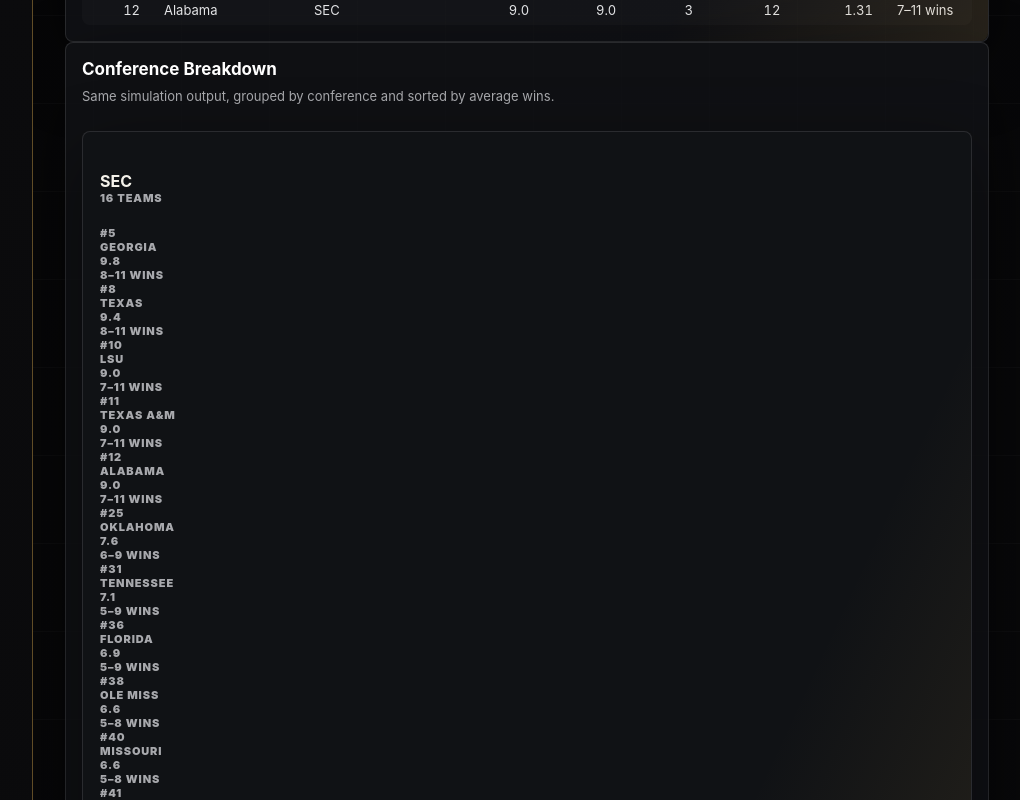
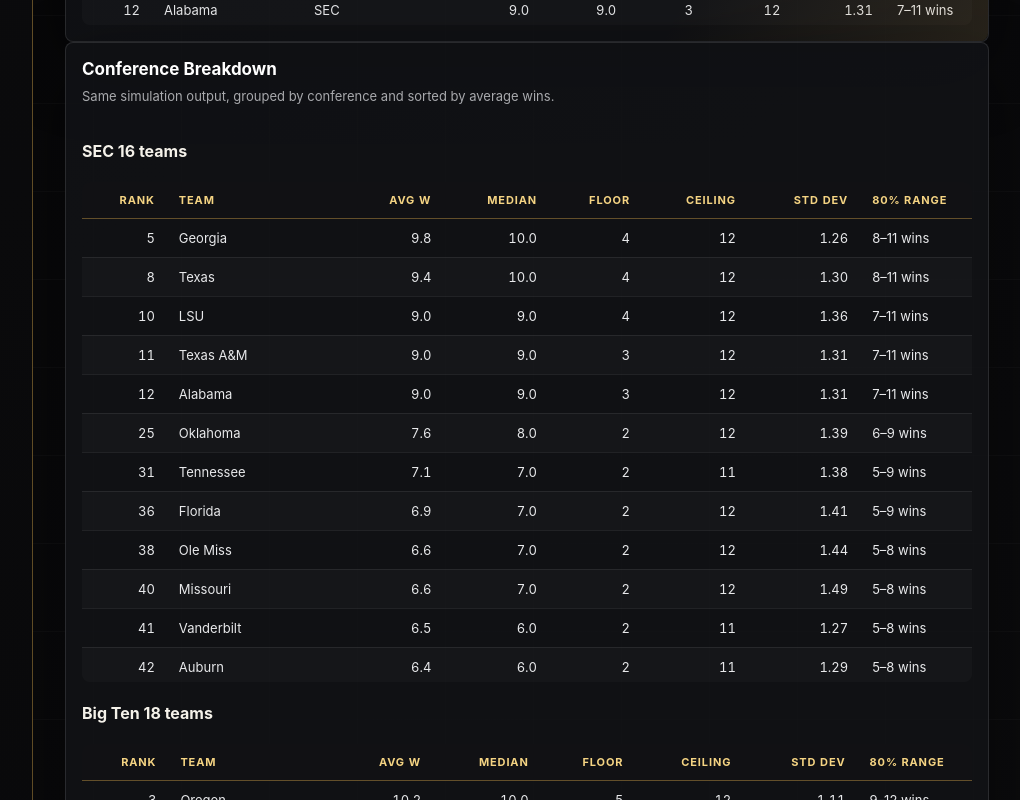
Before and after one commit to rembot2/cfb-model-app, a Next.js app: page /monte-carlo in a window 1280 px wide. Shown: the part 1040-1840 px from the top of the page, without its empty margins (259-1279 px from the left). Built offline with nearby package versions, Linux system fonts and the light colour scheme.

Commit message:
Update page.tsx

```diff
--- a/app/monte-carlo/page.tsx
+++ b/app/monte-carlo/page.tsx
@@ -4,12 +4,13 @@
   PLAYOFF_PICTURE,
   SIMULATIONS,
   TEAM_SIMS,
-  WIN_DISTRIBUTIONS
+  WIN_DISTRIBUTIONS,
+  type WinDistribution
 } from '@/lib/data/monte-carlo-2025';
 
-const SEGMENT_COLORS = [
-  '#8a6a2b', '#b4863a', '#d8a84e', '#f5d483', '#e9c46a', '#d7d9dc', '#a8a9ad'
-];
+const DIST_WIN_VALUES = Array.from(
+  new Set(WIN_DISTRIBUTIONS.flatMap(team => team.dist.map(d => d.wins)))
+).sort((a, b) => a - b);
 
 export default function MonteCarloPage() {
   const top = TEAM_SIMS[0];
@@ -62,70 +63,58 @@
         />
       </section>
 
-      <section className="panel">
+      <section className="panel table-panel">
         <div className="panel-header">
           <div>
             <h3>Conference Breakdown</h3>
             <p className="page-subtitle">Same simulation output, grouped by conference and sorted by average wins.</p>
           </div>
         </div>
-        <div className="conference-grid">
         {CONFERENCE_ORDER.map(conf => {
           const teams = TEAM_SIMS.filter(t => t.conference === conf).sort((a, b) => b.avgW - a.avgW);
           return (
-              <div className="conference-card card" key={conf}>
-                <h4>{conf}<span>{teams.length} teams</span></h4>
-                <div className="conference-team-list">
-                  {teams.map(t => (
-                    <div className="conference-team-row" key={t.team}>
-                      <span className="ct-rank">#{t.rank}</span>
-                      <span className="ct-name">{t.team}</span>
-                      <span className="ct-avg">{t.avgW.toFixed(1)}</span>
-                      <span className="ct-range">{t.range80}</span>
-                    </div>
-                  ))}
-                </div>
+            <div className="backtest-season-panel" key={conf}>
+              <h4 className="conference-table-heading">{conf} <span>{teams.length} teams</span></h4>
+              <Table
+                rows={teams}
+                columns={[
+                  { label: 'Rank', className: 'num', render: row => String(row.rank) },
+                  { label: 'Team', render: row => row.team },
+                  { label: 'Avg W', className: 'num', render: row => row.avgW.toFixed(1) },
+                  { label: 'Median', className: 'num', render: row => row.med.toFixed(1) },
+                  { label: 'Floor', className: 'num', render: row => String(row.floor) },
+                  { label: 'Ceiling', className: 'num', render: row => String(row.ceiling) },
+                  { label: 'Std Dev', className: 'num', render: row => row.stdDev.toFixed(2) },
+                  { label: '80% Range', render: row => row.range80 }
+                ]}
+              />
             </div>
           );
         })}
-        </div>
       </section>
 
-      <section className="panel">
+      <section className="panel table-panel">
         <div className="panel-header">
           <div>
             <h3>Win Total Probability Distributions</h3>
-            <p className="page-subtitle">Top 20 teams. Each bar shows the share of simulated seasons landing on each win total.</p>
+            <p className="page-subtitle">Top 20 teams. Share of the {SIMULATIONS.toLocaleString()} simulated seasons landing on each win total.</p>
           </div>
         </div>
-        <div className="dist-list">
-          {WIN_DISTRIBUTIONS.map(team => (
-            <div className="dist-row" key={team.team}>
-              <div className="dist-name">
-                {team.team}
-                <small>{team.avgW.toFixed(1)} avg wins</small>
-              </div>
-              <div className="dist-track" title={team.dist.map(d => `${d.wins}W: ${d.pct}%`).join(' · ')}>
-                {team.dist.map((d, i) => (
-                  <div
-                    key={d.wins}
-                    className="dist-segment"
-                    style={{ width: `${d.pct}%`, background: SEGMENT_COLORS[i % SEGMENT_COLORS.length] }}
-                  >
-                    {d.pct >= 8 ? `${d.wins}W` : ''}
-                  </div>
-                ))}
-              </div>
-              <div className="dist-avg">{team.avgW.toFixed(1)}</div>
-            </div>
-          ))}
-        </div>
-        <div className="dist-legend">
-          <span><i style={{ background: '#8a6a2b' }} />Fewer wins</span>
-          <span><i style={{ background: '#d8a84e' }} />Mode</span>
-          <span><i style={{ background: '#d7d9dc' }} />More wins</span>
-          <span style={{ marginLeft: 'auto', color: 'var(--faint)' }}>Hover a bar for the full breakdown</span>
-        </div>
+        <Table
+          rows={WIN_DISTRIBUTIONS}
+          columns={[
+            { label: 'Team', render: row => row.team },
+            { label: 'Avg W', className: 'num', render: row => row.avgW.toFixed(1) },
+            ...DIST_WIN_VALUES.map(wins => ({
+              label: `${wins}W`,
+              className: 'num',
+              render: (row: WinDistribution) => {
+                const entry = row.dist.find(d => d.wins === wins);
+                return entry ? `${entry.pct}%` : '–';
+              }
+            }))
+          ]}
+        />
       </section>
 
       <section className="panel table-panel">
```
Lines whose indentation alone changed are shown as unchanged.
